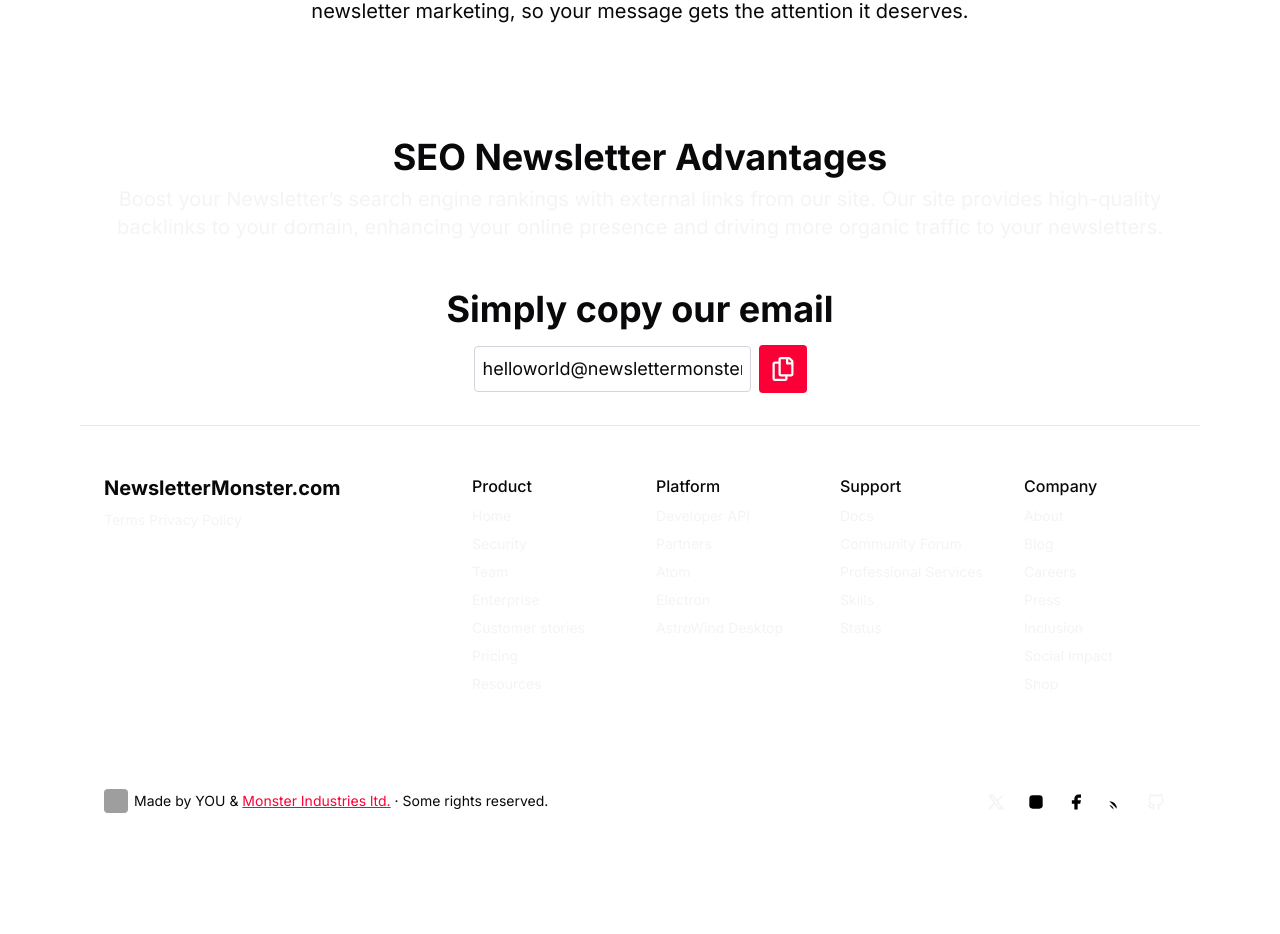
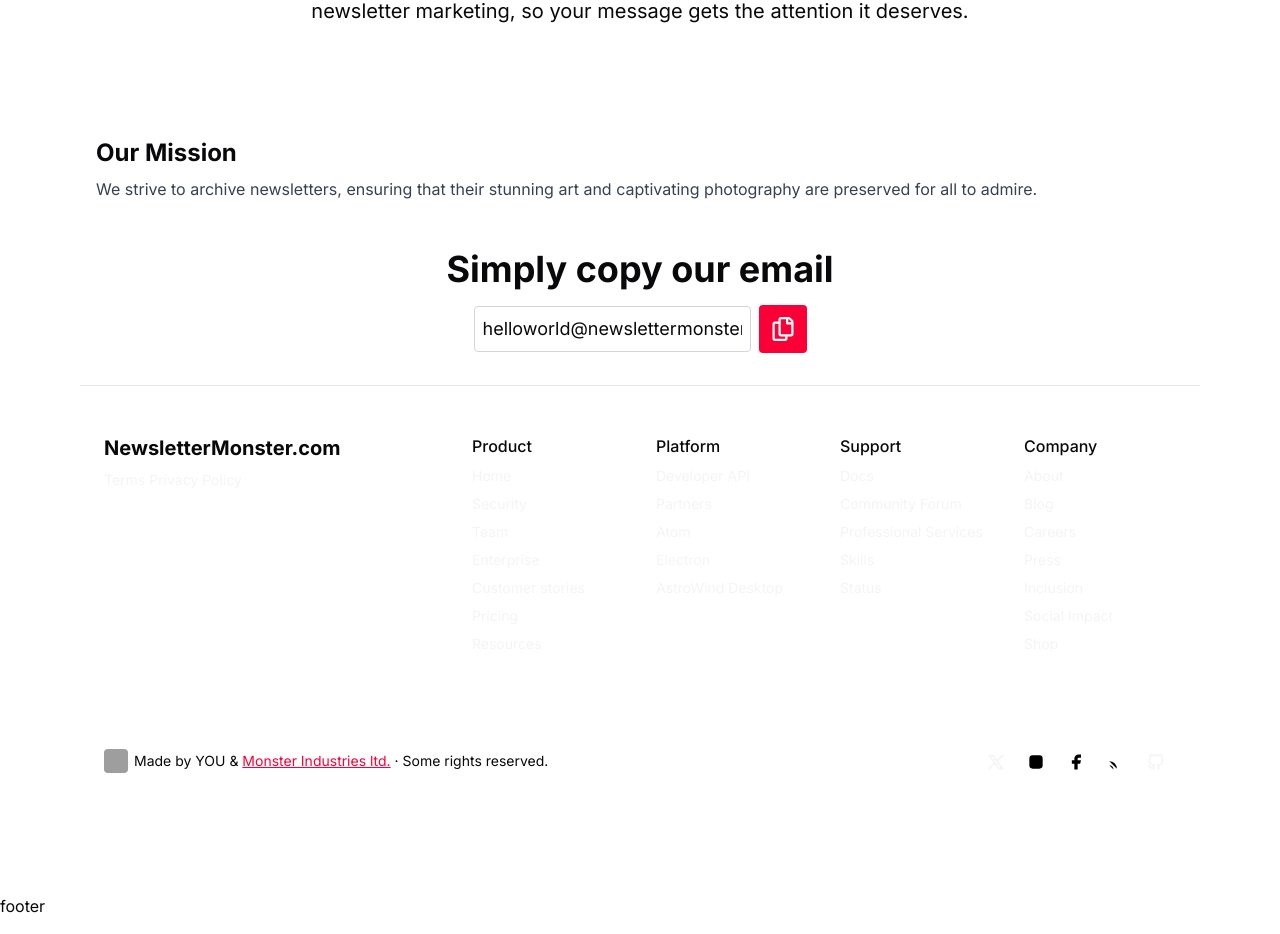
Before and after one commit to rogergarciapages/NewsletterMonsterFront, a Next.js app: page / in a window 1280 px wide. Shown: the part 3460-4394 px from the top of the page. Built offline with nearby package versions, Linux system fonts and the light colour scheme; no server answers; grey boxes are pictures that could not be loaded.

Commit message:
h2 blocks

```diff
--- a/src/components/h2block.tsx
+++ b/src/components/h2block.tsx
@@ -1,13 +1,13 @@
+// components/TextBlock.js
 import React from 'react';
 
-const H2block = ({  }) => {
+const H2TextBlock = ({ heading, text }) => {
   return (
     <div className="my-4 p-4">
-      <h2 className="text-4xl text-center font-bold mb-2">SEO Newsletter Advantages
-      </h2>
-      <p className="text-xl text-center text-gray-100">Boost your Newsletter’s search engine rankings with external links from our site. Our site provides high-quality backlinks to your domain, enhancing your online presence and driving more organic traffic to your newsletters.</p>
+      <h2 className="text-2xl font-bold mb-2">{heading}</h2>
+      <p className="text-base text-gray-700">{text}</p>
     </div>
   );
 };
 
-export default H2block;
+export default H2TextBlock;
--- a/src/components/home/auth-screen/AuthScreen.tsx
+++ b/src/components/home/auth-screen/AuthScreen.tsx
@@ -9,6 +9,7 @@
 import Footer from '../Footer';
 import H2block from '@/components/h2block';
 import EmailCopy from '@/components/EmailCopy';
+import H2TextBlock from '@/components/h2block';
 
 const AuthScreen = () => {
   return (
@@ -24,7 +25,10 @@
                 <MasonryGrid />
                 <Companies />
                 <Mission />
-                <H2block />
+                <H2TextBlock
+                heading="Our Mission"
+                text="We strive to archive newsletters, ensuring that their stunning art and captivating photography are preserved for all to admire."
+                />
                 <EmailCopy />
                 <Footer />
             </div>
```
